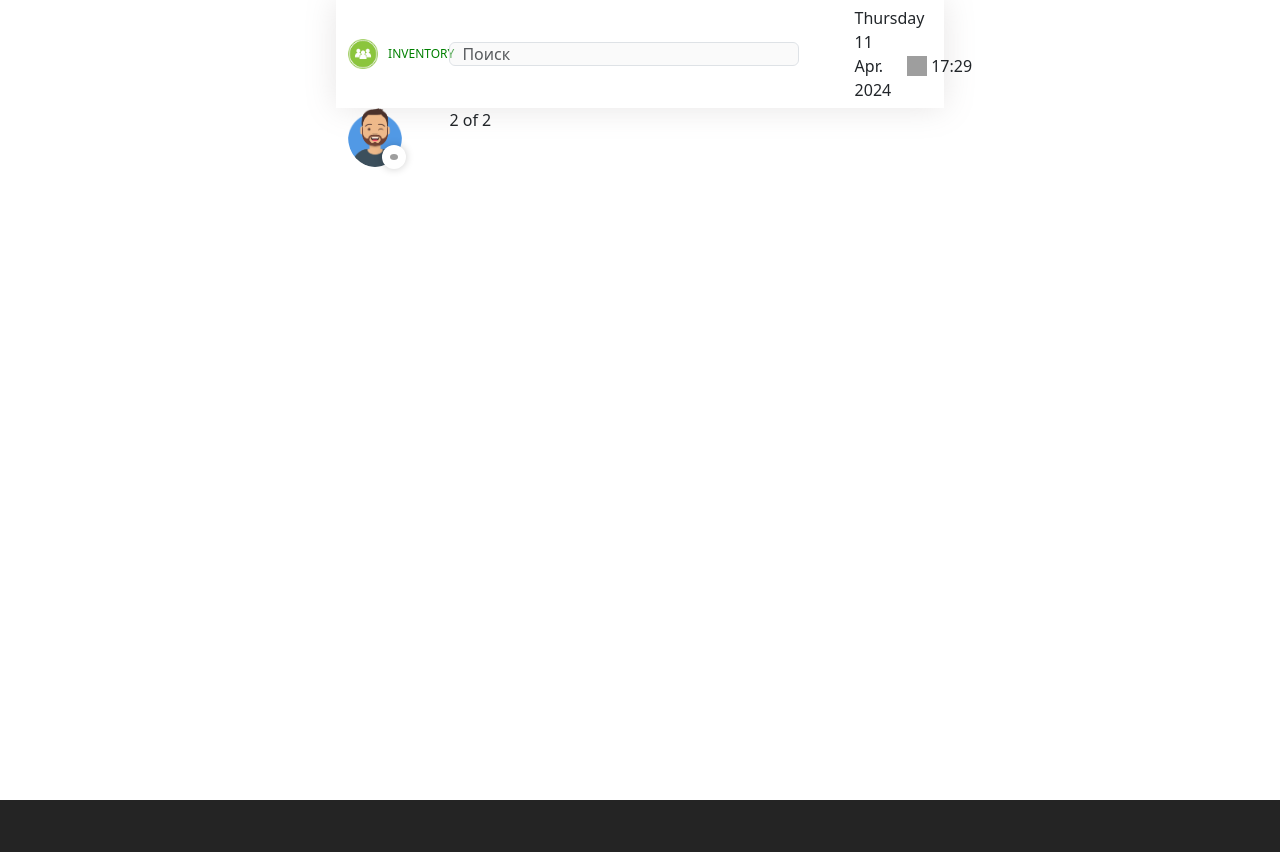
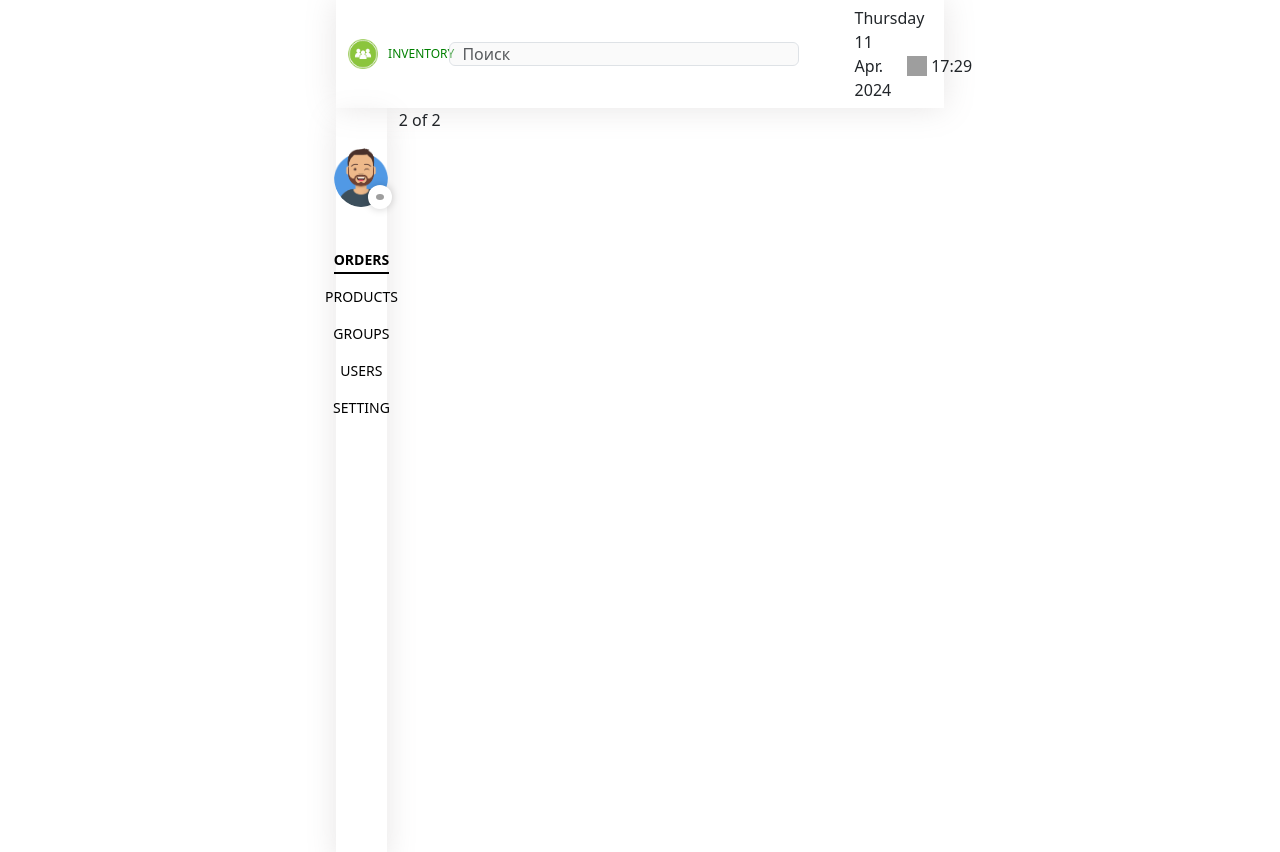
Before and after one commit to Lobovem/DzenCode, a React (Vite) app: page / in a window 1280 px wide. Before the commit the page ends 800 px from the top, so only its background shows below. Built offline with nearby package versions, Linux system fonts and the light colour scheme; grey boxes are pictures that could not be loaded.

Commit message:
feat(NavigationMenu): add navigationMenu layout and styles

```diff
--- a/src/components/MainSection/MainSection.scss
+++ b/src/components/MainSection/MainSection.scss
@@ -0,0 +1,4 @@
+.leftSide {
+  min-height: 93vh;
+  box-shadow: 0 10px 30px rgba(133, 125, 125, 0.2);
+}
--- a/src/components/MainSection/MainSection.tsx
+++ b/src/components/MainSection/MainSection.tsx
@@ -7,10 +7,10 @@ export const MainSection: FC = () => {
   return (
     <Container fluid>
       <Row>
-        <Col lg={2}>
+        <Col lg={1} className="leftSide">
           <NavigationMenu />
         </Col>
-        <Col lg={10}>2 of 2</Col>
+        <Col lg={11}>2 of 2</Col>
       </Row>
     </Container>
   );
--- a/src/components/NavigationMenu/NavigationMenu.scss
+++ b/src/components/NavigationMenu/NavigationMenu.scss
@@ -0,0 +1,33 @@
+.navigationMenu {
+  //TODO make color underline to green
+  display: flex;
+  align-items: center;
+  justify-content: center;
+  flex-direction: column;
+  margin-top: 40px;
+}
+
+.navBar {
+  gap: 10px;
+  font-size: 14px;
+  align-items: center;
+
+  &__link {
+    color: black;
+    font-weight: 500;
+    padding: 2px;
+
+    &:hover {
+      color: black;
+    }
+  }
+}
+
+// .nav-link.active,
+// .nav-underline .nav-link {
+
+// .nav-underline {
+//   font-weight: 700;
+//   color: green;
+//   border-bottom-color: green;
+// }
--- a/src/components/NavigationMenu/NavigationMenu.tsx
+++ b/src/components/NavigationMenu/NavigationMenu.tsx
@@ -1,11 +1,40 @@
 import { FC } from 'react';
+import { User } from '../User/User';
+import { Nav } from 'react-bootstrap';
 import './NavigationMenu.scss';
-import { User } from '../User/User';
 
 export const NavigationMenu: FC = () => {
   return (
-    <div>
+    <div className="navigationMenu">
       <User />
+
+      <Nav variant="underline" defaultActiveKey="#" className="flex-column navBar">
+        <Nav.Item className="navBar__item">
+          <Nav.Link className="navBar__link " href="#">
+            ORDERS
+          </Nav.Link>
+        </Nav.Item>
+        <Nav.Item className="navBar__item">
+          <Nav.Link className="navBar__link" eventKey="link-1">
+            PRODUCTS
+          </Nav.Link>
+        </Nav.Item>
+        <Nav.Item className="navBar__item">
+          <Nav.Link className="navBar__link" eventKey="link-2">
+            GROUPS
+          </Nav.Link>
+        </Nav.Item>
+        <Nav.Item className="navBar__item">
+          <Nav.Link className="navBar__link" eventKey="link-3">
+            USERS
+          </Nav.Link>
+        </Nav.Item>
+        <Nav.Item className="navBar__item">
+          <Nav.Link className="navBar__link" eventKey="link-4">
+            SETTING
+          </Nav.Link>
+        </Nav.Item>
+      </Nav>
     </div>
   );
 };
--- a/src/components/User/User.scss
+++ b/src/components/User/User.scss
@@ -1,5 +1,6 @@
 .user {
   position: relative;
+  margin-bottom: 40px;
 
   &__photo {
     width: 54px;
--- a/src/components/User/User.tsx
+++ b/src/components/User/User.tsx
@@ -1,18 +1,20 @@
 import Image from 'react-bootstrap/Image';
 import userPhoto from '../../assets/userPhoto.png';
+import { FC } from 'react';
+import { NavLink } from 'react-bootstrap';
 import './User.scss';
 
-export const User = () => {
+export const User: FC = () => {
   return (
     <div className="user">
       <Image className="user__photo" src={userPhoto} roundedCircle />
-      <div className="user__settingIconWrap">
+      <NavLink className="user__settingIconWrap" href="#">
         <Image
           src="https://static-00.iconduck.com/assets.00/settings-icon-1964x2048-8nigtrtt.png"
           className="user__settingIcon"
           roundedCircle
         />
-      </div>
+      </NavLink>
     </div>
   );
 };
```
